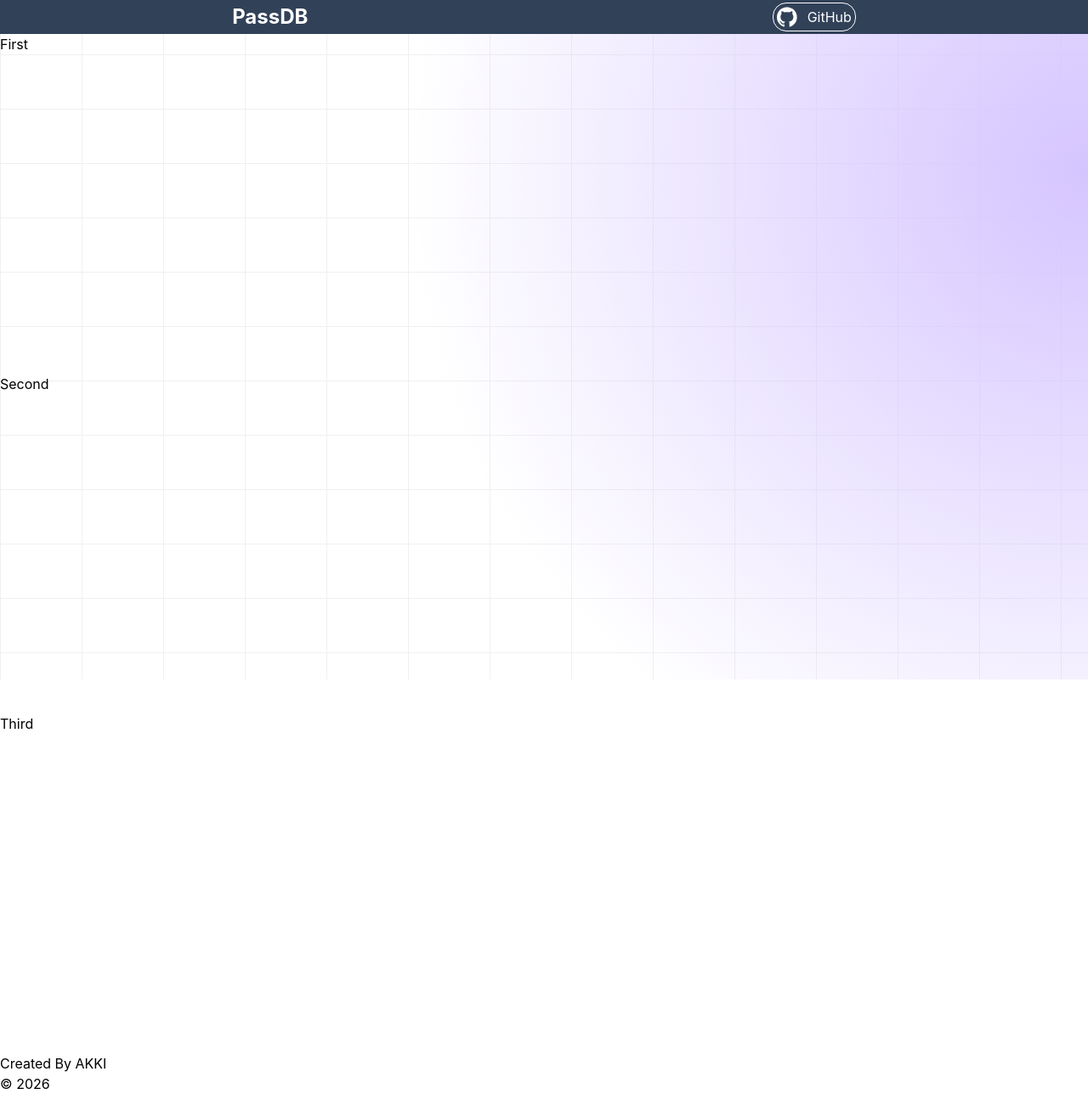
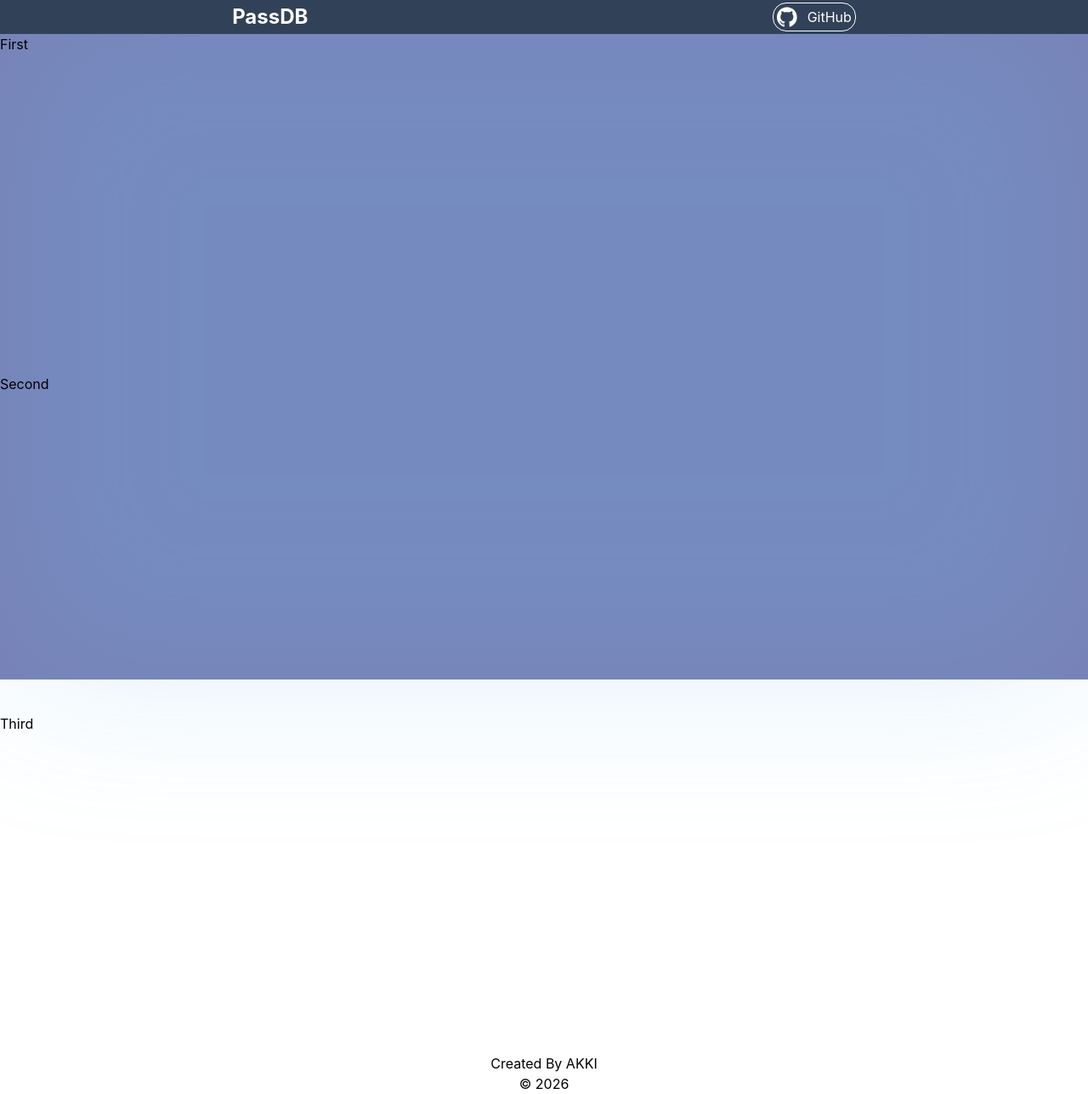
Before and after one commit to Ankryptic/PassDB, a React (Vite) app: page / in a window 1280 px wide. Shown: the whole page at 85% size. Built offline with nearby package versions, Linux system fonts and the light colour scheme.

Commit message:
update background color

```diff
--- a/src/App.jsx
+++ b/src/App.jsx
@@ -1,14 +1,10 @@
 import { useState } from 'react'
 import './App.css'
-import Background from './components/Background'
 
 function App() {
 
   return (
     <>
-    {/* Background for the site */}
-      <Background/>
-
       <div className='min-h-[50vh]'>First</div>
       <div className='min-h-[50vh]'>Second</div>
       <div className='min-h-[50vh]'>Third</div>
--- a/src/components/Background.jsx
+++ b/src/components/Background.jsx
@@ -2,7 +2,11 @@ import React from "react";
 
 const Background = () => {
     return (
-        <div className="fixed inset-0 -z-10 h-full w-full bg-white bg-[linear-gradient(to_right,#f0f0f0_1px,transparent_1px),linear-gradient(to_bottom,#f0f0f0_1px,transparent_1px)] bg-[size:6rem_4rem]"><div className="absolute bottom-0 left-0 right-0 top-0 bg-[radial-gradient(circle_800px_at_100%_200px,#d5c5ff,transparent)]"></div></div>
+        <>
+            {/* <div className="fixed inset-0 -z-10 h-full w-full bg-white bg-[linear-gradient(to_right,#f0f0f0_1px,transparent_1px),linear-gradient(to_bottom,#f0f0f0_1px,transparent_1px)] bg-size-[6rem_4rem]"><div className="absolute bottom-0 left-0 right-0 top-0 bg-[radial-gradient(circle_800px_at_100%_200px,#6bbae6,transparent)]"></div></div> */}
+
+            <div className="fixed -z-10 h-full w-full bg-[#7880b5]"><div className="absolute inset-0 bg-[#6bbaec] bg-size-[20px_20px] opacity-20 blur-[100px]"></div></div>
+        </>
     )
 }
 
--- a/src/components/Footer.jsx
+++ b/src/components/Footer.jsx
@@ -2,7 +2,7 @@ import React from "react";
 
 const Footer = () => {
     return (
-        <div>
+        <div className="flex flex-col items-center justify-center">
             <div>Created By AKKI</div>
             <div>&copy; 2026</div>
         </div>
--- a/src/main.jsx
+++ b/src/main.jsx
@@ -4,9 +4,12 @@ import './index.css'
 import App from './App.jsx'
 import Navbar from './components/Navbar.jsx'
 import Footer from './components/Footer.jsx'
+import Background from './components/Background'
+
 
 createRoot(document.getElementById('root')).render(
   <StrictMode>
+    <Background/>
     <Navbar/>
     <App />
     <Footer/>
```
Also changed, not shown: 1 other file (tests, documents, lock files or other folders).
